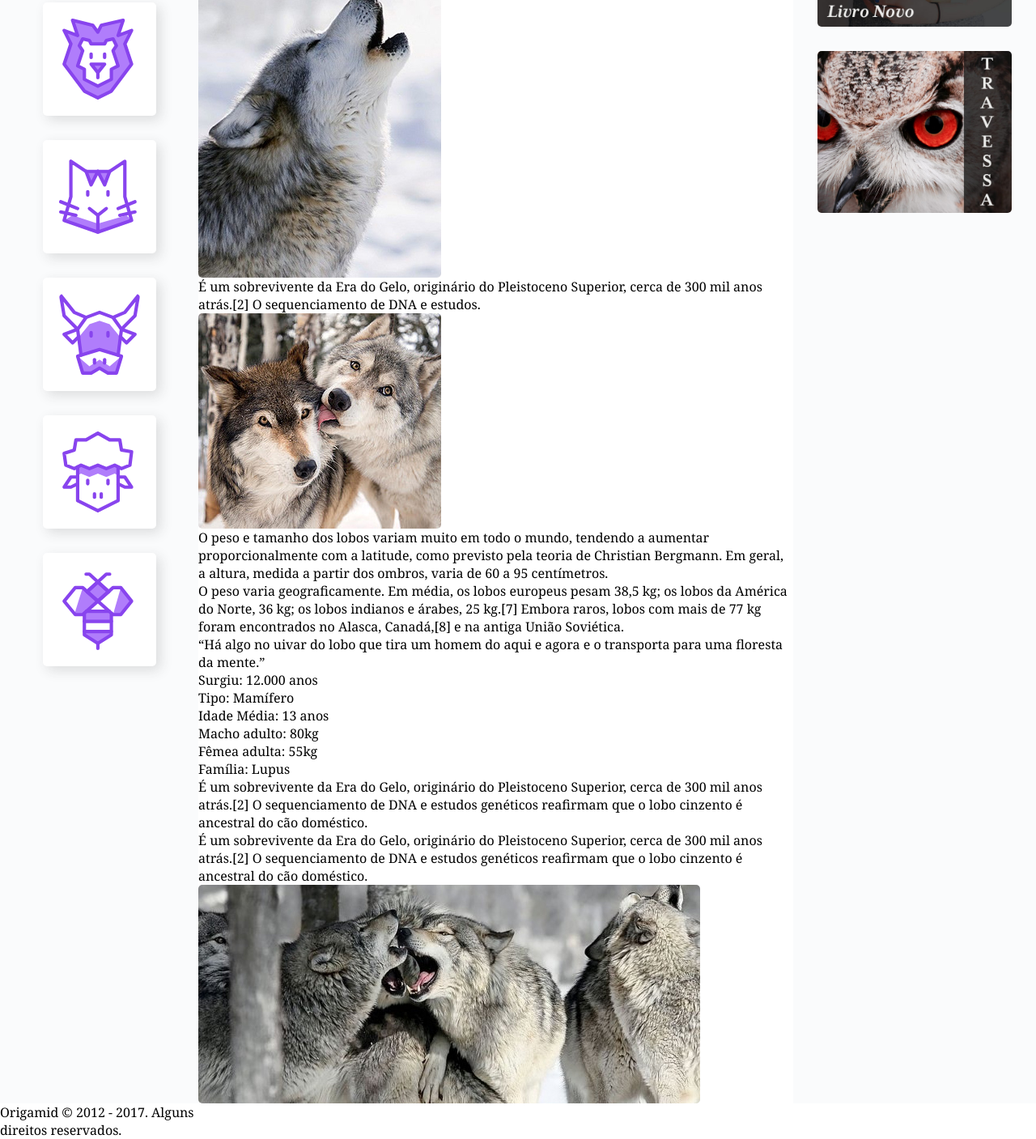
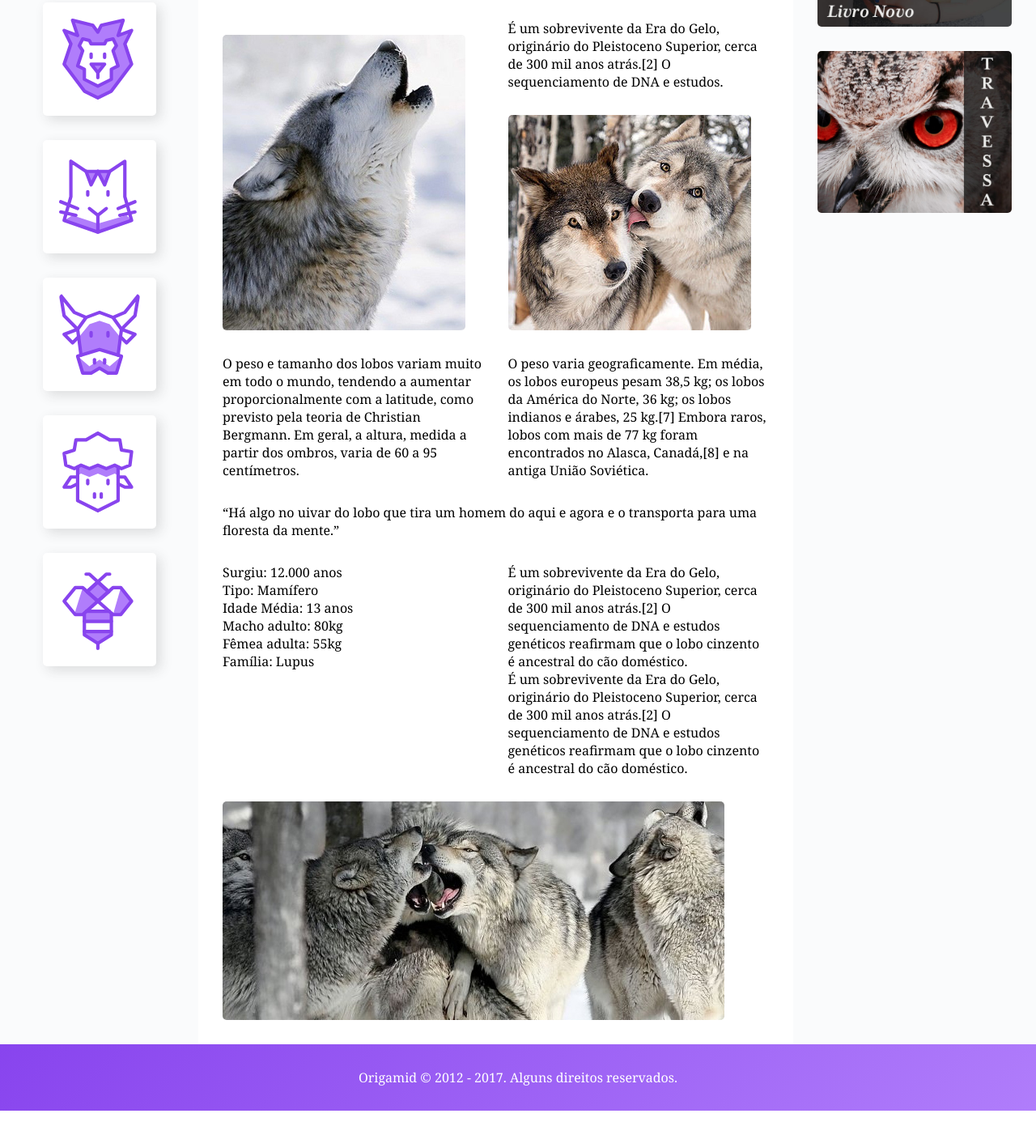
Before and after one commit to messiashub/CSS-Grid-estudos, a plain HTML site: page index.html in a window 1280 px wide. Shown: the part 301-1708 px from the top of the page at 81% size. After the commit the page ends 1673 px from the top, so only its background shows below. Drawn offline with Linux system fonts and the light colour scheme.

Commit message:
content & footer

```diff
--- a/index.html
+++ b/index.html
@@ -50,22 +50,22 @@
                 </div>
             </div>
 
-            <p>
+            <p class="col-wide">
                 É um sobrevivente da Era do Gelo, originário do Pleistoceno Superior, cerca de 300 mil anos atrás.[2] O sequenciamento de DNA e estudos genéticos reafirmam que o lobo cinzento é ancestral do cão doméstico.
             </p>
 
-            <img src="/img/wolf1.jpg" alt="wolf 1">
+            <img class="img1" src="/img/wolf1.jpg" alt="wolf 1">
             <p>É um sobrevivente da Era do Gelo, originário do Pleistoceno Superior, cerca de 300 mil anos atrás.[2] O sequenciamento de DNA e estudos.</p>
 
-            <img src="/img/wolf2.jpg" alt="wolf 2">
+            <img class="img2" src="/img/wolf2.jpg" alt="wolf 2">
 
             <p>O peso e tamanho dos lobos variam muito em todo o mundo, tendendo a aumentar proporcionalmente com a latitude, como previsto pela teoria de Christian Bergmann. Em geral, a altura, medida a partir dos ombros, varia de 60 a 95 centímetros.</p>
 
             <p>O peso varia geograficamente. Em média, os lobos europeus pesam 38,5 kg; os lobos da América do Norte, 36 kg; os lobos indianos e árabes, 25 kg.[7] Embora raros, lobos com mais de 77 kg foram encontrados no Alasca, Canadá,[8] e na antiga União Soviética.</p>
 
 
-            <blockquote class="citacao">
-                <p>“Há algo no uivar do lobo que tira um homem do aqui e agora e o transporta para uma floresta da mente.”</p>
+            <blockquote class="citacao col-wide" >
+                <p class=>“Há algo no uivar do lobo que tira um homem do aqui e agora e o transporta para uma floresta da mente.”</p>
             </blockquote>
 
             <ul class="atributos">
@@ -82,7 +82,7 @@
                 <p>É um sobrevivente da Era do Gelo, originário do Pleistoceno Superior, cerca de 300 mil anos atrás.[2] O sequenciamento de DNA e estudos genéticos reafirmam que o lobo cinzento é ancestral do cão doméstico.</p>
             </div>
 
-            <img src="/img/wolf3.jpg" alt="wolf3">
+            <img src="/img/wolf3.jpg" alt="wolf3" class="col-wide">
 
         </main>    <!--CONTEÚDO PRINCIPAL FIM-->
 
@@ -97,7 +97,9 @@
 
         </aside>               <!--ANUNCIOS LATERAL FIM-->
 
-        <footer>Origamid © 2012 - 2017. Alguns direitos reservados.</footer> <!--RODAPÉ-->
+        <footer class="footer"><!--RODAPÉ-->
+           <p> Origamid © 2012 - 2017. Alguns direitos reservados.</p>
+        </footer>
 
     </div>
 
--- a/style.css
+++ b/style.css
@@ -88,6 +88,22 @@ img{
 /*CONTENT*/
 .content{
     grid-area: content;
+    max-width: 900px;
+    margin: 0 auto;
+    padding: 30px;
+    display: grid;          /*Chamando o grid*/
+    grid-template-columns: 1fr 1fr; /*Criando duas colunas*/
+    gap: 30px;
+}
+.col-wide{
+    grid-column: 1/-1;
+}
+.img1{
+    grid-row: span 2; /*span : ocupe 2 linhas*/
+    align-self: flex-end;
+}
+.img2{
+    align-self: flex-end;
 }
 
 /*ANUNCIOS*/
@@ -102,5 +118,12 @@ img{
 /*FOOTER*/
 .footer{
     grid-area: footer;
+    background: linear-gradient(135deg, #8844ee, #b07dfb);
 
 }
+
+.footer p{
+    color: #fff;
+    text-align: center;
+    padding: 30px;
+}
```
